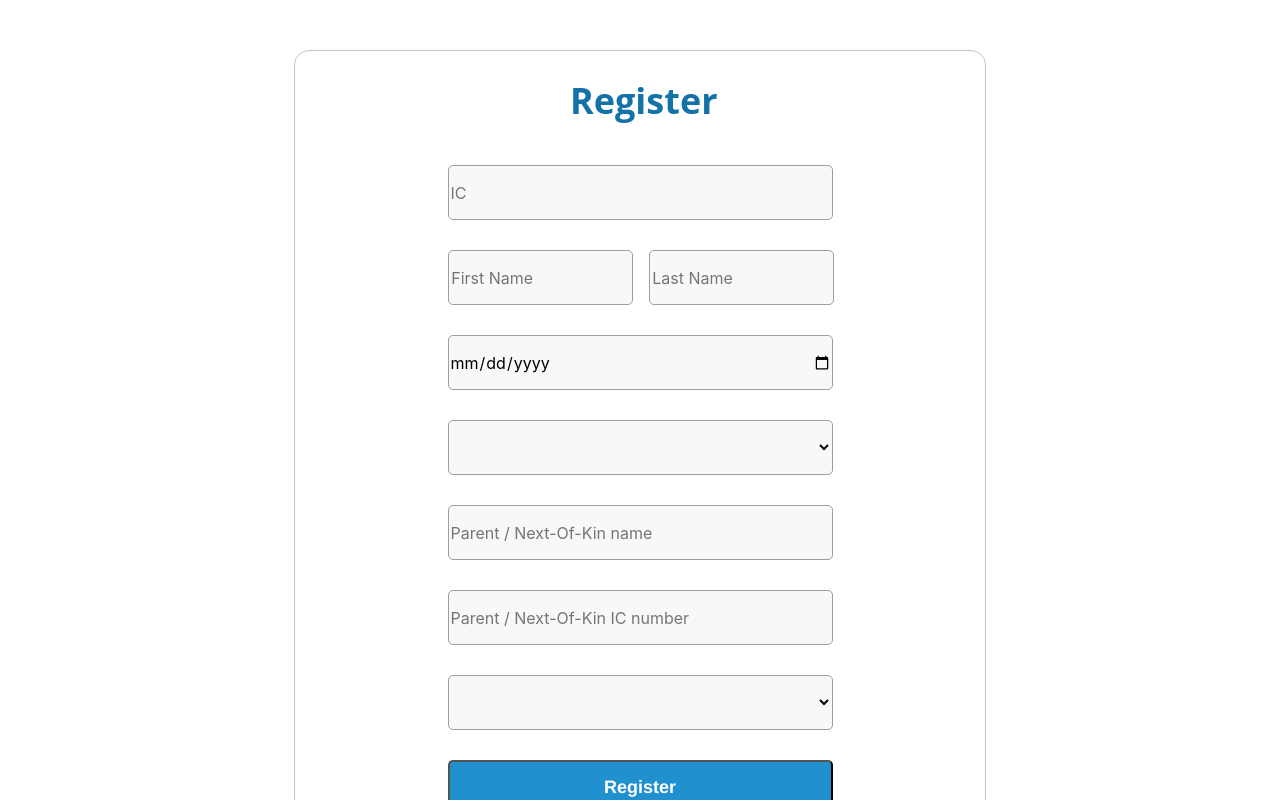
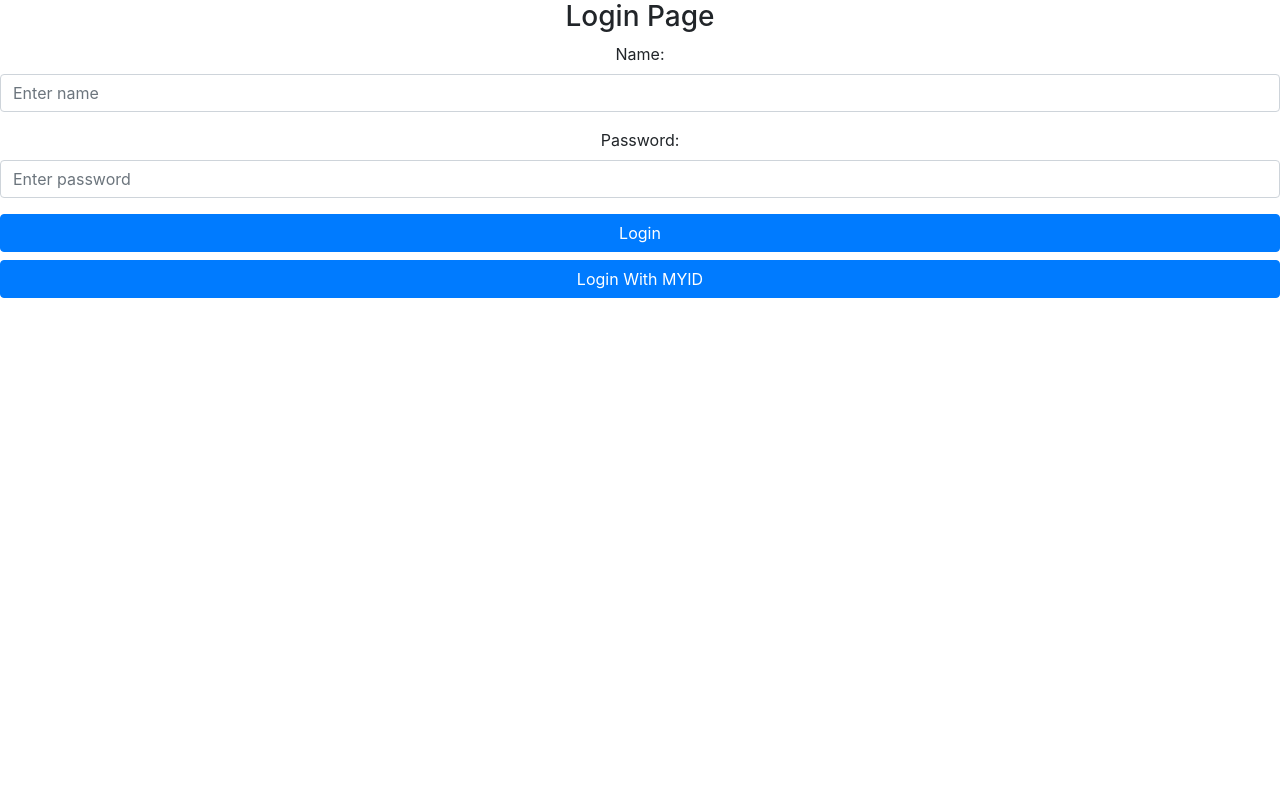
Before and after one commit to lyzhu1997/myhackathon_apps, a React (Create React App) app: page / in a window 1280 px wide. Shown: the top 800 px of the page. Built offline with nearby package versions, Linux system fonts and the light colour scheme.

Commit message:
new commit

```diff
--- a/src/App.js
+++ b/src/App.js
@@ -10,7 +10,7 @@ class App extends React.Component {
     return(
       <React.Fragment>
         <div className="App">
-              <Registration />
+              <LoginForm />
             </div>
       </React.Fragment>
     )
--- a/src/component/registrationPage/Registration.js
+++ b/src/component/registrationPage/Registration.js
@@ -11,7 +11,8 @@ class Registration extends React.Component {
                 citizenship:"",
                 dob:"",
                 ic:"",
-                name:"",
+                firstName:"",
+                lastName:"",
                 parentIC:"",
                 parentName:"",
                 placeOfBirth:""
@@ -52,18 +53,18 @@ class Registration extends React.Component {
                 <div className="rectangle">
                     <form>
                         <div className="title">Register</div>
-                        <input placeholder="IC" className="textLong" type='text' name='ic' onChange={(e)=>this.onChange(e,"ic")}/><br/>
-                        <input className="textShortLeft" type="text" placeholder="First Name" onChange={(e)=>this.onChange(e,"firstName")}></input>
-                        <input className="textShortRight" type="text" placeholder="Last Name"onChange={(e)=>this.onChange(e,"lastName")}></input>
+                        <input placeholder="IC" className="textLong" value={data.IC} type='text' name='ic' onChange={(e)=>this.onChange(e,"ic")}/><br/>
+                        <input className="textShortLeft" type="text" value={data.name} placeholder="First Name" onChange={(e)=>this.onChange(e,"firstName")}></input>
+                        <input className="textShortRight" type="text" value={data.familyName} placeholder="Last Name"onChange={(e)=>this.onChange(e,"lastName")}></input>
                         <input className="textLong" type="date" placeholder="Date of Birth"onChange={(e)=>this.onChange(e,"dob")}></input>
-                        <select className="textLong" onChange={(e)=>this.onChange(e,"placeOfBirth")} name='placeOfBirth' >
+                        <select className="textLong" value={data.placeOfBirth} onChange={(e)=>this.onChange(e,"placeOfBirth")} name='placeOfBirth' >
                             {MYstates.map((state,key)=>(
                                 <option key={key} value={state}>{state}</option>
                             ))}
                         </select>
-                        <input className="textLong" type="text" placeholder="Parent / Next-Of-Kin name" onChange={(e)=>this.onChange(e,"parentName")}></input>
-                        <input className="textLong" type="text" placeholder="Parent / Next-Of-Kin IC number" onChange={(e)=>this.onChange(e,"parentIC")}></input>
-                        <select className="textLong" onChange={(e)=>this.onChange(e,"citizenship")} name="citizenship">
+                        <input className="textLong" type="text" value={data.parentName} placeholder="Parent / Next-Of-Kin name" onChange={(e)=>this.onChange(e,"parentName")}></input>
+                        <input className="textLong" type="text" value={data.parentIC} placeholder="Parent / Next-Of-Kin IC number" onChange={(e)=>this.onChange(e,"parentIC")}></input>
+                        <select className="textLong" value={data.citizenship} onChange={(e)=>this.onChange(e,"citizenship")} name="citizenship">
                             <option value=''></option>
                             <option value='malaysian'>Malaysian</option>
                             <option value='nonmalaysian'>Non Malaysian</option>
--- a/src/simulator/data.js
+++ b/src/simulator/data.js
@@ -6,7 +6,7 @@ export default class simulator{
                 IC:"123456-12-1244",
                 familyName: "LOW",
                 dateOfBirth: "2000/01/01",
-                placeOfBirth: "Gurun,Kedah",
+                placeOfBirth: "Kedah",
                 parentName: "NOPAPA",
                 parentIC:"123456-12-1234",
                 citizenship:"Malaysian",
@@ -18,7 +18,7 @@ export default class simulator{
                 IC:"123456-12-1234",
                 familyName: "BBB",
                 dateOfBirth: "2000/01/01",
-                placeOfBirth: "Ipoh,Perak",
+                placeOfBirth: "Perak",
                 parentName: "YESMAMA",
                 parentIC:"123456-12-1234",
                 citizenship:"Malaysian",
```
